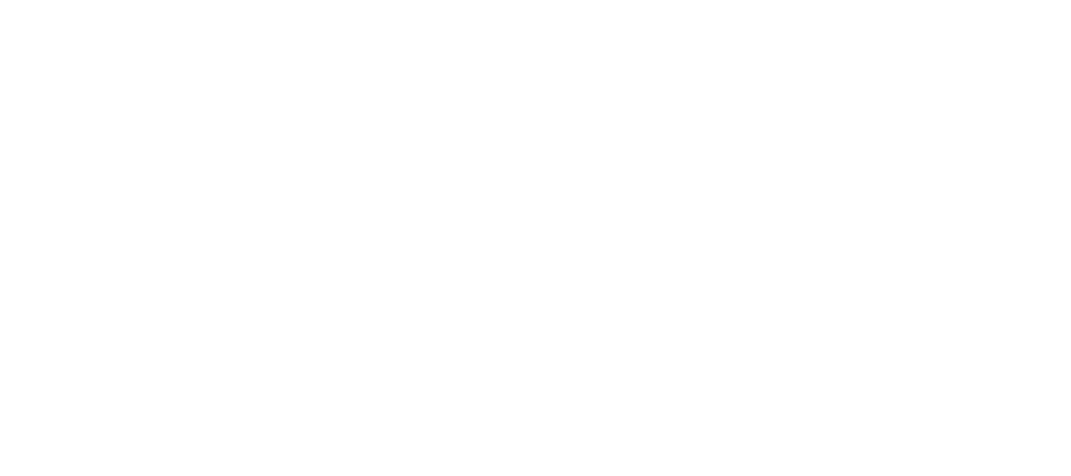
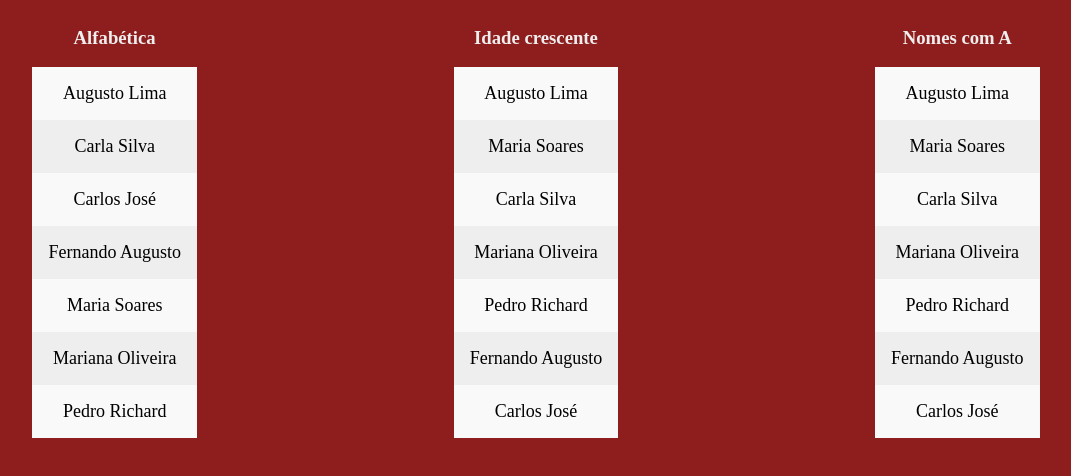
Before and after one commit to matheusOliv23/Array-Cardio, a plain HTML site: page index.html in a window 1280 px wide. Shown: the whole page, without its empty margins (104-1175 px from the left). Drawn offline with Linux system fonts and the light colour scheme.

Commit message:
Some array manipulations

```diff
--- a/assets/main.js
+++ b/assets/main.js
@@ -1,11 +1,11 @@
 const pessoas = [
-    { nome: "Carlos", sobrenome: "José", idade: "28" },
-    { nome: "Maria", sobrenome: "Soares", idade: "18" },
-    { nome: "Augusto", sobrenome: "Lima", idade: "17" },
-    { nome: "Pedro", sobrenome: "Richard", idade: "22" },
-    { nome: "Carla", sobrenome: "Silva", idade: "19" },
-    { nome: "Mariana", sobrenome: "Oliveira", idade: "21" },
-    { nome: "Fernando", sobrenome: "Augusto", idade: "25" },
+    { nome: "Carlos", sobrenome: "José", idade: 28 },
+    { nome: "Maria", sobrenome: "Soares", idade: 18 },
+    { nome: "Augusto", sobrenome: "Lima", idade: 17 },
+    { nome: "Pedro", sobrenome: "Richard", idade: 22 },
+    { nome: "Carla", sobrenome: "Silva", idade: 19 },
+    { nome: "Mariana", sobrenome: "Oliveira", idade: 21 },
+    { nome: "Fernando", sobrenome: "Augusto", idade: 25 },
 ];
 
 const nomes = ["Carlos", "Jose", "Guilherme", "Matheus", "Fabricio"];
@@ -28,3 +28,58 @@
 const ordenados = pessoas.sort((a, b) => (a.idade > b.idade ? 1 : -1));
 
 console.table(ordenados);
+
+// Usar o reduce para mostrar a soma de todas as idades das pessoas
+
+// Solução sem reduce
+
+let totalIdades = 0;
+
+for (let i = 0; i < pessoas.length; i++) {
+    totalIdades += pessoas[i].idade;
+}
+
+console.log(totalIdades);
+
+// Com reduce
+
+const idades = pessoas.reduce((total, pessoa) => {
+    return total + pessoa.idade;
+}, 0);
+
+console.log(idades);
+
+// Criar uma list
+
+const categoria = document.querySelector(".nw-category a");
+const links = Array.from(categoria.querySelectorAll("a"));
+
+const de = links
+    .map((link) => link.textContent)
+    .filter((streetName = streetName.includes("de")));
+
+//Organizar os sobrenomes em ordem crescente
+
+const crescente = nomes.sort(function(lastOne, nextOne) {
+    const parts = lastOne.split("");
+});
+
+function makeList() {
+    document.getElementById("alfabetica").innerHTML = pessoas
+        .map((item, index) => `<li>${item.nome} ${item.sobrenome}</li>`)
+        .sort()
+        .join("");
+
+    document.getElementById("idadeCrescente").innerHTML = pessoas
+        .map((item, index) => `<li>${item.nome} ${item.sobrenome}</li>`)
+        .sort((a, b) => (a.idade < b.idade ? -1 : 1))
+        .join("");
+
+    document.getElementById("a").innerHTML = pessoas
+        .map((item, index) => `<li>${item.nome} ${item.sobrenome}</li>`)
+        .filter((pessoa => pessoa.includes('a')))
+        .join("");
+}
+
+// Usage
+// makeList();
--- /dev/null
+++ b/assets/styles.css
@@ -0,0 +1,46 @@
+body {
+    background-color: rgb(142, 29, 29);
+}
+
+section {
+    /* max-width: 30rem; */
+    text-align: center;
+    margin: 0 auto;
+    display: flex;
+    justify-content: space-around;
+    color: #eee;
+}
+
+ul {
+    margin: 0;
+    padding: 0;
+}
+
+ul li {
+    cursor: pointer;
+    position: relative;
+    padding: 1rem;
+    background: #eee;
+    font-size: 18px;
+    transition: 0.2s;
+    color: black;
+    -webkit-user-select: none;
+    -moz-user-select: none;
+    -ms-user-select: none;
+    user-select: none;
+}
+
+li {
+    list-style: none;
+}
+
+ul li:nth-child(odd) {
+    background: #f9f9f9;
+}
+
+
+/* Darker background-color on hover */
+
+ul li:hover {
+    background: #ddd;
+}
--- a/index.html
+++ b/index.html
@@ -5,11 +5,31 @@
     <meta charset="UTF-8">
     <meta http-equiv="X-UA-Compatible" content="IE=edge">
     <meta name="viewport" content="width=device-width, initial-scale=1.0">
+    <link rel="stylesheet" href="./assets/styles.css">
     <title>Arrays</title>
 </head>
 
-<body>
+<body onload="makeList()">
 
+    <section>
+        <div>
+            <h3> Alfabética</h3>
+            <ul id="alfabetica"></ul>
+        </div>
+
+        <div>
+            <h3>Idade crescente</h3>
+            <ul id="idadeCrescente"></ul>
+        </div>
+
+        <div>
+            <h3>Nomes com A</h3>
+            <ul id="a"></ul>
+        </div>
+
+
+
+    </section>
 
 
     <script src="./assets/main.js"></script>
```
